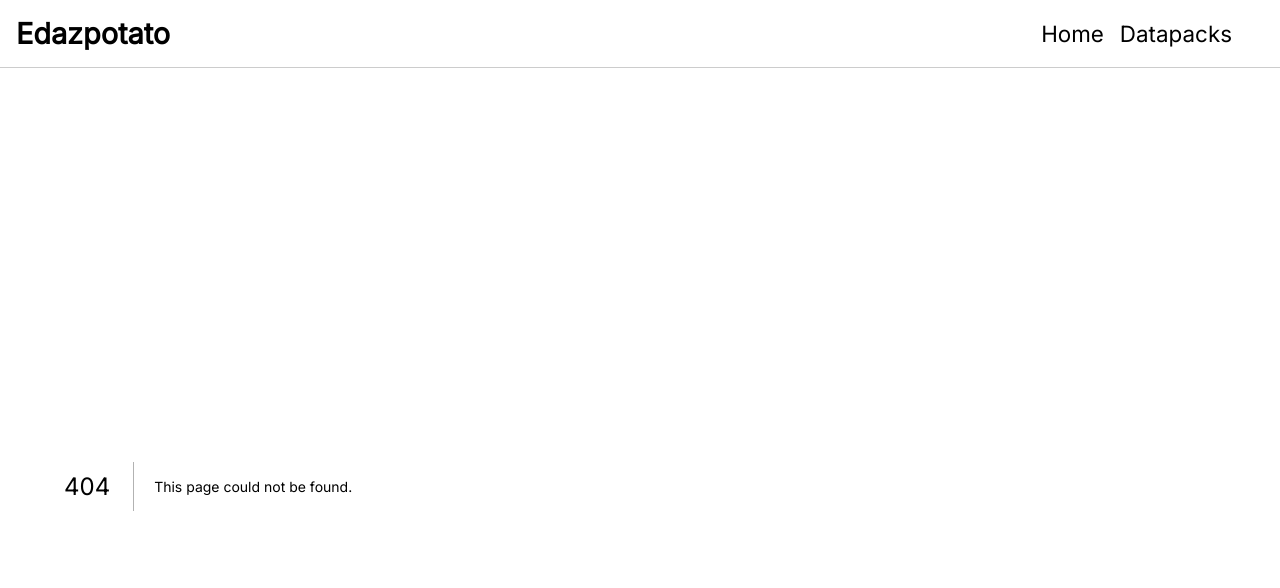
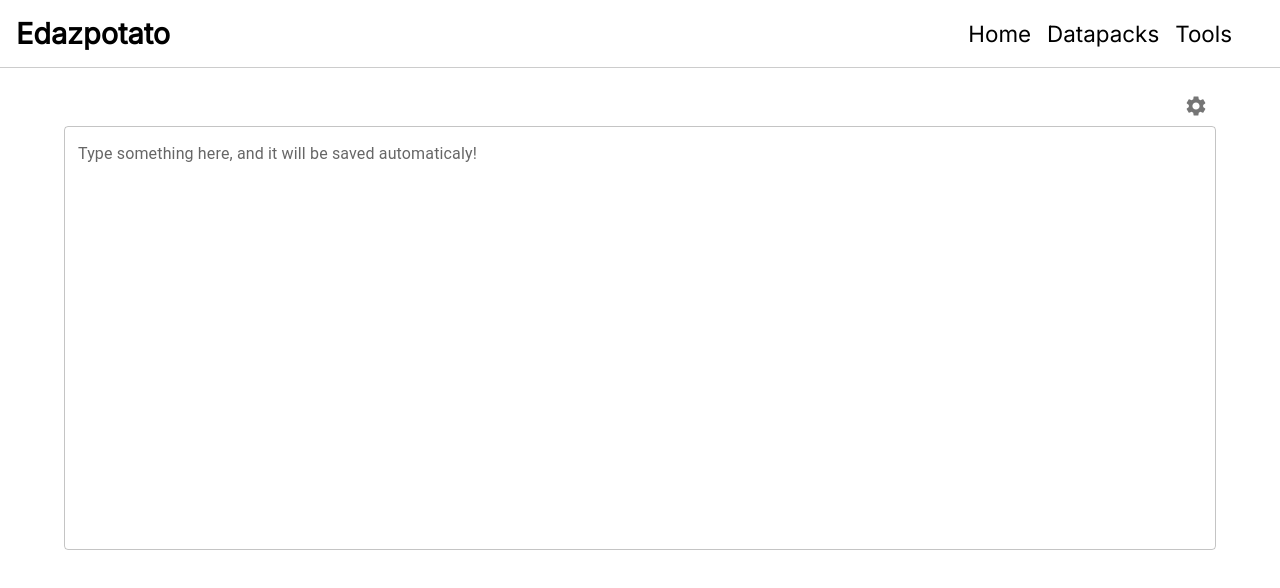
Before and after one commit to edazpotato/edaz.codes, a Next.js app: page /tools/outlinr in a window 1280 px wide. Before the commit this address had no page. Shown: the top 588 px of the page. Built offline with nearby package versions, Linux system fonts and the light colour scheme.

Commit message:
outlinr
Signed-off-by: Edazpotato <edazpotato@gmail.com>

```diff
--- a/components/Navbar.tsx
+++ b/components/Navbar.tsx
@@ -9,7 +9,7 @@ export function Navbar() {
 	useEffect(() => {
 		const callback = () => {
 			const pixels = Math.round(window.scrollY);
-			setScrolled(pixels > 0)
+			setScrolled(pixels > 0);
 		};
 
 		window.addEventListener("touchmove", callback);
@@ -37,6 +37,9 @@ export function Navbar() {
 				<Link href="/datapacks">
 					<a className={classes.link}>Datapacks</a>
 				</Link>
+				<Link href="/tools">
+					<a className={classes.link}>Tools</a>
+				</Link>
 			</nav>
 		</header>
 	);
--- a/package.json
+++ b/package.json
@@ -9,9 +9,11 @@
     "lint": "next lint"
   },
   "dependencies": {
+    "@emotion/react": "^11.4.1",
+    "@emotion/styled": "^11.3.0",
     "@fontsource/inter": "^4.5.0",
-    "@material-ui/core": "^5.0.0-beta.4",
-    "@material-ui/icons": "^5.0.0-beta.4",
+    "@material-ui/core": "^5.0.0-beta.5",
+    "@material-ui/icons": "^5.0.0-beta.5",
     "next": "11.1.0",
     "react": "17.0.2",
     "react-dom": "17.0.2"
--- /dev/null
+++ b/pages/tools/outlinr.tsx
@@ -0,0 +1,182 @@
+import {
+	Alert,
+	AppBar,
+	Button,
+	Dialog,
+	DialogActions,
+	DialogContent,
+	DialogTitle,
+	FormControlLabel,
+	FormGroup,
+	IconButton,
+	Snackbar,
+	Stack,
+	Switch,
+	TextField,
+	Toolbar,
+	Tooltip,
+	Typography,
+	useMediaQuery,
+} from "@material-ui/core";
+import { useEffect, useState } from "react";
+
+import CloseIcon from "@material-ui/icons/Close";
+import SettingsIcon from "@material-ui/icons/Settings";
+
+const nameSpace = "outlinr-v2-storage";
+const nameSpaceSettingsAutosave = "outlinr-v2-setting-autosave";
+
+export default function Outlinr() {
+	const [value, setValue] = useState("");
+	const [settingsOpen, setSettingsOpen] = useState(false);
+	const [autoSave, setAutoSave] = useState(true);
+	const [savedSnackbarOpen, setSavedSnackbarOpen] = useState(false);
+
+	const smallDevice = useMediaQuery("screen and (max-width:720px)");
+
+	useEffect(() => {
+		const oldValue = localStorage.getItem(nameSpace);
+		if (oldValue) setValue(oldValue);
+		const oldAutoSaveValue = localStorage.getItem(
+			nameSpaceSettingsAutosave
+		);
+		if (oldAutoSaveValue) setAutoSave(JSON.parse(oldAutoSaveValue));
+	}, []);
+
+	return (
+		<>
+			<Snackbar
+				open={savedSnackbarOpen}
+				onClose={() => setSavedSnackbarOpen(false)}
+				anchorOrigin={{ vertical: "bottom", horizontal: "left" }}
+				autoHideDuration={2000}
+			>
+				<Alert severity="info">Saved to browser storage</Alert>
+			</Snackbar>
+			<Dialog
+				open={settingsOpen}
+				onClose={() => setSettingsOpen(false)}
+				fullScreen={smallDevice}
+				fullWidth
+				maxWidth="sm"
+			>
+				{smallDevice ? (
+					<AppBar sx={{ position: "relative" }}>
+						<Toolbar>
+							<Typography
+								sx={{ flex: 1 }}
+								variant="h6"
+								component="div"
+							>
+								Settings
+							</Typography>
+							<IconButton
+								sx={{ ml: "auto" }}
+								edge="end"
+								color="inherit"
+								onClick={() => setSettingsOpen(false)}
+								aria-label="close"
+							>
+								<CloseIcon />
+							</IconButton>
+						</Toolbar>
+					</AppBar>
+				) : (
+					<>
+						<DialogTitle sx={{ m: 0, p: 2 }}>
+							Settings{" "}
+							<IconButton
+								aria-label="close"
+								onClick={() => setSettingsOpen(false)}
+								sx={{
+									position: "absolute",
+									right: 8,
+									top: 8,
+								}}
+							>
+								<CloseIcon />
+							</IconButton>
+						</DialogTitle>
+					</>
+				)}
+				<DialogContent>
+					<FormGroup>
+						<FormControlLabel
+							control={
+								<Switch
+									checked={autoSave}
+									onChange={(e) => {
+										setAutoSave(e.target.checked);
+										localStorage.setItem(
+											nameSpaceSettingsAutosave,
+											JSON.stringify(e.target.checked)
+										);
+									}}
+								/>
+							}
+							label="Autosave"
+						/>
+					</FormGroup>
+				</DialogContent>
+				{!smallDevice && (
+					<DialogActions>
+						<Button onClick={() => setSettingsOpen(false)}>
+							Close
+						</Button>
+					</DialogActions>
+				)}
+			</Dialog>
+			<Stack
+				sx={{
+					// mt: 4,
+					width: "100%",
+					flex: "1",
+				}}
+			>
+				<Stack
+					sx={{ "& > *": { flex: "0" } }}
+					direction="row"
+					spacing={2}
+					justifyContent="flex-end"
+				>
+					{!autoSave && (
+						<Button
+							onClick={() => {
+								localStorage.setItem(nameSpace, value);
+								setSavedSnackbarOpen(true);
+							}}
+						>
+							Save
+						</Button>
+					)}
+					<Tooltip title="Settings">
+						<IconButton
+							sx={{ ml: "auto" }}
+							// edge="end"
+							onClick={() => setSettingsOpen(true)}
+						>
+							<SettingsIcon />
+						</IconButton>
+					</Tooltip>
+				</Stack>
+				<TextField
+					fullWidth
+					multiline
+					label={`Type something here, and ${
+						autoSave
+							? "it will be saved automaticaly!"
+							: "press the save button to save it."
+					}`}
+					id="outlinr-textfield"
+					rows={17}
+					value={value}
+					onChange={(e) => {
+						setValue(e.target.value);
+						if (autoSave)
+							localStorage.setItem(nameSpace, e.target.value);
+					}}
+				/>
+			</Stack>
+		</>
+	);
+}
--- /dev/null
+++ b/styles/Tools.module.css
@@ -0,0 +1,7 @@
+.title {
+	font-weight: 300;
+	font-size: 2rem;
+	margin-bottom: 1rem;
+}
+.link {
+}
--- a/styles/globals.css
+++ b/styles/globals.css
@@ -25,6 +25,8 @@ body {
 main {
 	width: 100%;
 	min-height: 100vh;
+	display: flex;
+	flex-direction: column;
 }
 
 a {
```
Also changed, not shown: pages/tools/index.tsx (added, +36 -0 lines), 1 other file (tests, documents, lock files or other folders).
